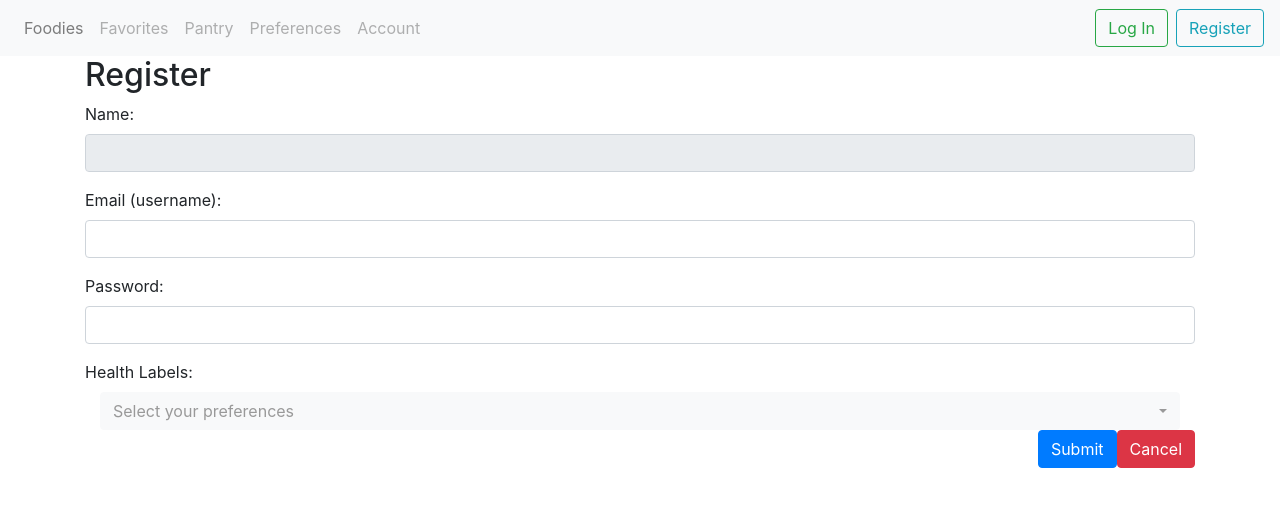
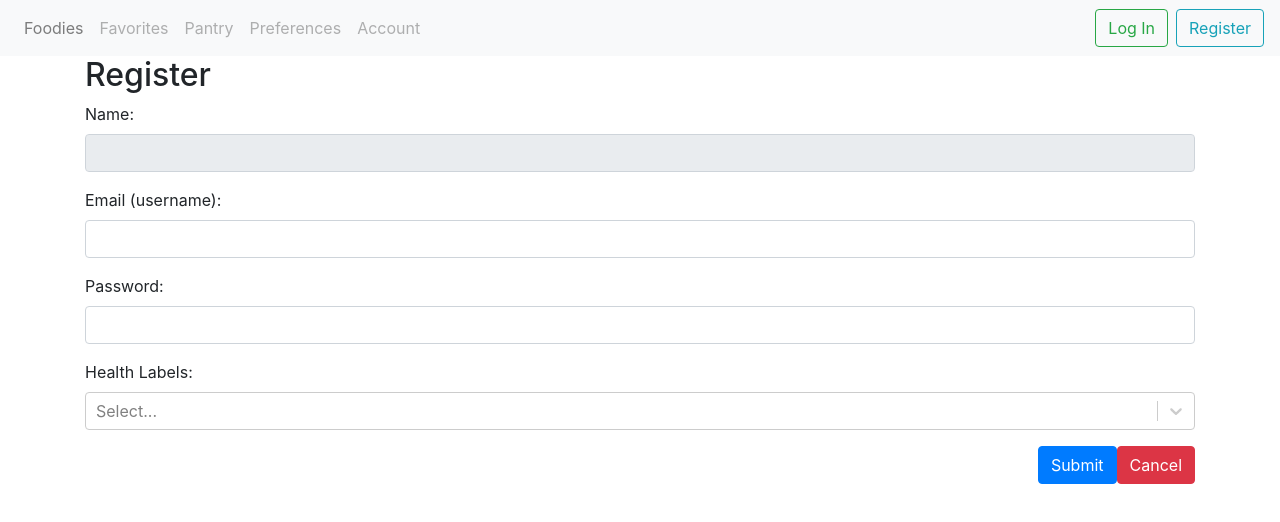
Before and after one commit to S-Trevizo/foodies-web-app, a React (Create React App) app in the folder capstone-project/capstone-project-client/: page /register in a window 1280 px wide. Shown: the top 522 px of the page. Built offline with nearby package versions, Linux system fonts and the light colour scheme; the HTML template or start-up script is replaced by a standard one.

Commit message:
updated select bar

```diff
--- a/capstone-project/capstone-project-client/package.json
+++ b/capstone-project/capstone-project-client/package.json
@@ -12,6 +12,7 @@
     "react-dom": "^18.2.0",
     "react-router-dom": "^5.3.4",
     "react-scripts": "5.0.1",
+    "react-select": "^5.4.0",
     "web-vitals": "^2.1.4"
   },
   "scripts": {
--- a/capstone-project/capstone-project-client/public/index.html
+++ b/capstone-project/capstone-project-client/public/index.html
@@ -17,7 +17,7 @@
     <noscript>You need to enable JavaScript to run this app.</noscript>
     <div id="root"></div>
 
-    <script src="https://cdn.jsdelivr.net/npm/jquery@3.5.1/dist/jquery.slim.min.js"></script>
+    <script src="https://code.jquery.com/jquery-3.6.1.js"></script>
     <script src="https://cdn.jsdelivr.net/npm/popper.js@1.16.1/dist/umd/popper.min.js"></script>
     <script src="https://cdn.jsdelivr.net/npm/bootstrap@4.6.2/dist/js/bootstrap.min.js"></script>
     <script src="https://cdn.jsdelivr.net/npm/bootstrap-select@1.13.14/dist/js/bootstrap-select.min.js"></script>
@@ -25,7 +25,7 @@
       $(document).ready(function() {
         $('select').selectpicker();
       })
-  </script>
+    </script>
 
   </body>
 </html>
--- a/capstone-project/capstone-project-client/src/Register/Register.js
+++ b/capstone-project/capstone-project-client/src/Register/Register.js
@@ -1,9 +1,50 @@
 import { Link } from 'react-router-dom';
+import React from 'react';
+import Select from 'react-select';
+import makeAnimated from 'react-select/animated';
 
 
 
 function Register() {
 
+    const options = [{value: "alcohol-cocktail", label: "Alcohol-Cocktail" },
+                    {value: "alcohol-free", label: "Alcohol-Free" },
+                    {value: "celery-free", label: "Celery-Free" },
+                    {value: "dairy-free", label: "Dairy-Free" },
+                    {value: "DASH", label: "DASH" },
+                    {value: "egg-free", label: "Egg-Free" },
+                    {value: "fish-free", label: "Fish-Free" },
+                    {value: "fodmap-free", label: "Fodmap-Free" },
+                    {value: "gluten-free", label: "Gluten-Free" },
+                    {value: "immuno-supportive", label: "Immuno-Supportive" },
+                    {value: "keto-friendly", label: "Keto-Friendly" },
+                    {value: "kidney-friendly", label: "Kidney-Friendly" },
+                    {value: "kosher", label: "Kosher" },
+                    {value: "low-fat-abs", label: "Low-Fat-Abs" },
+                    {value: "low-potassium", label: "Low-Potassium" },
+                    {value: "low-sugar", label: "Low-Sugar" },
+                    {value: "lupine-free", label: "Lupine-Free" },
+                    {value: "mediterranean", label: "Mediterranean" },
+                    {value: "mollusk-free", label: "Mollusk-Free" },
+                    {value: "mustard-free", label: "Mustard-Free" },
+                    {value: "no-oil-added", label: "No-Oil-Added" },
+                    {value: "paleo", label: "Paleo" },
+                    {value: "peanut-free", label: "Peanut-Free" },
+                    {value: "pescatarian", label: "Pescatarian" },
+                    {value: "pork-free", label: "Pork-Free" },
+                    {value: "red-meat-free", label: "Red-Meat-Free" },
+                    {value: "sesame-free", label: "Sesame-Free" },
+                    {value: "shellfish-free", label: "Shellfish-Free" },
+                    {value: "soy-free", label: "Soy-Free" },
+                    {value: "sugar-conscious", label: "Sugar-Concious" },
+                    {value: "sulfite-free", label: "Sulfite-Free" },
+                    {value: "tree-nut-free", label: "Tree-Nut-Free" },
+                    {value: "vegan", label: "Vegan" },
+                    {value: "vegetarian", label: "vegetarian" },
+                    {value: "wheat-free", label: "Wheat-Free" },
+                 ];
+
+    const animated = makeAnimated();
 
 
     return (
@@ -24,48 +65,10 @@ function Register() {
                     <label htmlFor="password">Password:</label>
                     <input id="password" name="password" type="password " className="form-control" />
                 </div>
-                <div>
 
-                    <label htmlFor="healthLabel">Health Labels:</label>
-                    <select title='Select your preferences' data-live-search="true" className='selectpicker col-12' id='healthLabel' multiple>
-                         <option value="alcohol-cocktail"> Alcohol-Cocktail  </option>
-                        <option value="alcohol-free"> Alcohol-Free  </option>
-                        <option value="celery-free"> Celery-Free  </option>
-                        <option value="crustacean-free"> Crustacean-Free  </option>
-                        <option value="dairy-free"> Dairy-Free  </option>
-                        <option value="DASH"> DASH  </option>
-                        <option value="egg-free"> Egg-Free  </option>
-                        <option value="fish-free"> Fish-Free  </option>
-                        <option value="fodmap-free"> Fodmap-Free  </option>
-                        <option value="gluten-free"> Gluten-Free  </option>
-                        <option value="immuno-supportive"> Immuno-Supportive  </option>
-                        <option value="keto-friendly"> Keto-Friendly  </option>
-                        <option value="kidney-friendly"> Kidney-Friendly  </option>
-                        <option value="kosher"> Kosher  </option>
-                        <option value="low-fat-abs"> Low-Fat-Abs  </option>
-                        <option value="low-potassium"> Low-Potassium  </option>
-                        <option value="low-sugar"> Low-Sugar  </option>
-                        <option value="lupine-free"> Lupine-Free  </option>
-                        <option value="Mediterranean"> Mediterranean  </option>
-                        <option value="mollusk-free"> Mollusk-Free  </option>
-                        <option value="mustard-free"> Mustard-Free  </option>
-                        <option value="no-oil-added"> No-Oil-Added  </option>
-                        <option value="paleo"> Paleo  </option>
-                        <option value="peanut-free"> Peanut-Free  </option>
-                        <option value="pescatarian"> Pescatarian  </option>
-                        <option value="pork-free"> Pork-Free  </option>
-                        <option value="red-meat-free"> Red-Meat-Free  </option>
-                        <option value="sesame-free"> Sesame-Free  </option>
-                        <option value="shellfish-free"> Shellfish-Free  </option>
-                        <option value="soy-free"> Soy-Free  </option>
-                        <option value="sugar-conscious"> Sugar-Conscious  </option>
-                        <option value="sulfite-free"> Sulfite-Free  </option>
-                        <option value="tree-nut-free"> Tree-Nut-Free  </option>
-                        <option value="vegan"> Vegan  </option>
-                        <option value="vegetarian"> Vegetarian  </option>
-                        <option value="wheat-free"> Wheat-Free  </option>
-
-                    </select>
+                <div className='form-group'>
+                    <label>Health Labels: </label>
+                    <Select isMulti closeMenuOnSelect={false} components={animated} className='basic-multi-select' classNamePrefix="select" options={options}></Select>
                 </div>
 
 
```
Also changed, not shown: 1 other file (tests, documents, lock files or other folders).
